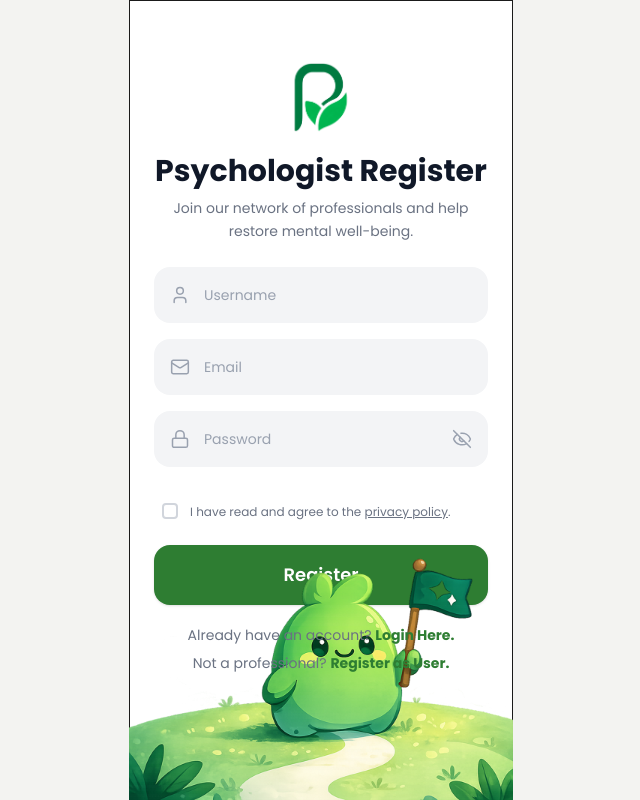
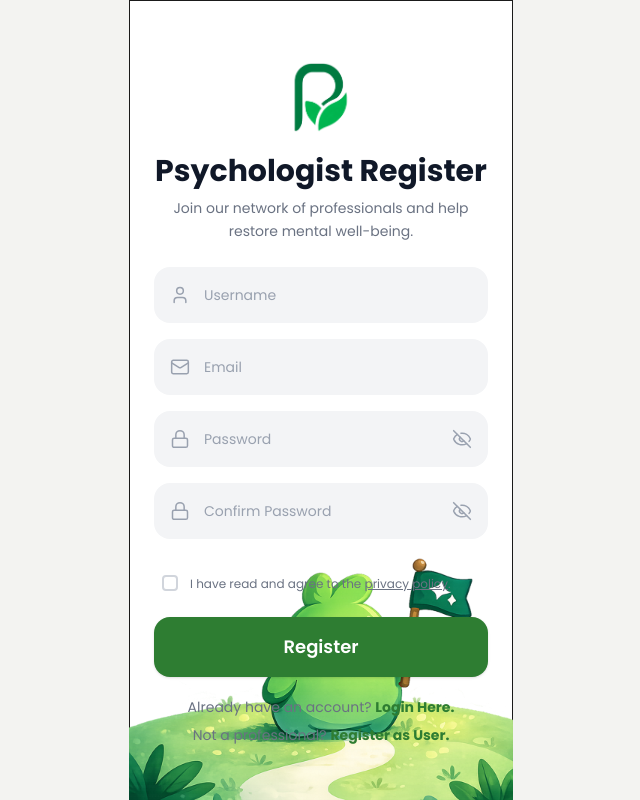
Before and after one commit to Pulih-app/frontend, a Next.js app: page /register/psikolog in a window 1280 px wide. Shown: the whole page, without its empty margins (319-959 px from the left). Built offline with nearby package versions, Linux system fonts and the light colour scheme.

Commit message:
feat: integrasi api register

```diff
--- a/app/register/psikolog/page.tsx
+++ b/app/register/psikolog/page.tsx
@@ -1,14 +1,73 @@
 "use client";
 
+import { useState } from "react";
 import Image from "next/image";
 import Link from "next/link";
 import { useRouter } from "next/navigation";
-import { User, Mail, Lock, ShieldCheck } from "lucide-react";
+import { User, Mail, Lock } from "lucide-react";
 import { TextField } from "@/components/TextField";
 import Button from "@/components/Button";
 
 export default function PsychologistRegisterPage() {
   const router = useRouter();
+
+  const [username, setUsername] = useState("");
+  const [email, setEmail] = useState("");
+  const [password, setPassword] = useState("");
+  const [confirmPassword, setConfirmPassword] = useState("");
+  const [agreedToPolicy, setAgreedToPolicy] = useState(false);
+  const [loading, setLoading] = useState(false);
+  const [error, setError] = useState<string | null>(null);
+
+  async function handleRegister() {
+    setError(null);
+
+    if (!agreedToPolicy) {
+      setError("You must agree to the privacy policy.");
+      return;
+    }
+
+    if (!username || !email || !password || !confirmPassword) {
+      setError("Please fill in all fields.");
+      return;
+    }
+
+    if (password !== confirmPassword) {
+      setError("Passwords do not match.");
+      return;
+    }
+
+    setLoading(true);
+    try {
+      const base = process.env.NEXT_PUBLIC_API_BASE_URL ?? "";
+      const res = await fetch(`${base}/api/v1/auth/register/psychologist`, {
+        method: "POST",
+        headers: { "Content-Type": "application/json" },
+        body: JSON.stringify({
+          email,
+          username,
+          password,
+          confirm_password: confirmPassword,
+        }),
+      });
+
+      const data = await res.json().catch(() => ({}));
+
+      if (!res.ok) {
+        throw new Error(data?.message ?? `Registration failed (${res.status})`);
+      }
+
+      const { session } = data.data;
+      localStorage.setItem("auth_token", session.access_token);
+
+      router.push("/register/psikolog/onboarding");
+    } catch (err) {
+      setError(err instanceof Error ? err.message : "Something went wrong.");
+    } finally {
+      setLoading(false);
+    }
+  }
+
   return (
     <main className="flex flex-col min-h-screen bg-white px-6 pt-16 pb-0 max-w-sm mx-auto w-full border ">
       {/* Logo badge */}
@@ -35,24 +94,43 @@ export default function PsychologistRegisterPage() {
         Join our network of professionals and help restore mental well-being.
       </p>
 
+      {/* Error message */}
+      {error && (
+        <p className="text-red-500 text-sm text-center mb-4 px-2">{error}</p>
+      )}
+
       {/* Input fields */}
       <TextField
         icon={User}
         type="text"
         placeholder="Username"
         containerClassName="mb-4"
+        value={username}
+        onChange={(e) => setUsername(e.target.value)}
       />
       <TextField
         icon={Mail}
         type="email"
         placeholder="Email"
         containerClassName="mb-4"
+        value={email}
+        onChange={(e) => setEmail(e.target.value)}
       />
       <TextField
         icon={Lock}
         type="password"
         placeholder="Password"
+        containerClassName="mb-4"
+        value={password}
+        onChange={(e) => setPassword(e.target.value)}
+      />
+      <TextField
+        icon={Lock}
+        type="password"
+        placeholder="Confirm Password"
         containerClassName="mb-8"
+        value={confirmPassword}
+        onChange={(e) => setConfirmPassword(e.target.value)}
       />
 
       {/* Policy agreement checkbox */}
@@ -61,6 +139,8 @@ export default function PsychologistRegisterPage() {
           <input
             type="checkbox"
             id="privacy-policy"
+            checked={agreedToPolicy}
+            onChange={(e) => setAgreedToPolicy(e.target.checked)}
             className="peer h-4 w-4 cursor-pointer appearance-none rounded border-2 border-gray-300 checked:border-[#2e7d32] checked:bg-[#2e7d32] focus:outline-none transition-colors"
           />
           <svg
@@ -88,9 +168,11 @@ export default function PsychologistRegisterPage() {
       {/* Submit button */}
       <Button
         type="button"
-        onClick={() => router.push("/register/psikolog/onboarding")}
+        disabled={loading}
+        onClick={handleRegister}
+        className="z-90"
       >
-        Register
+        {loading ? "Registering..." : "Register"}
       </Button>
 
       {/* Redirect links */}
```
